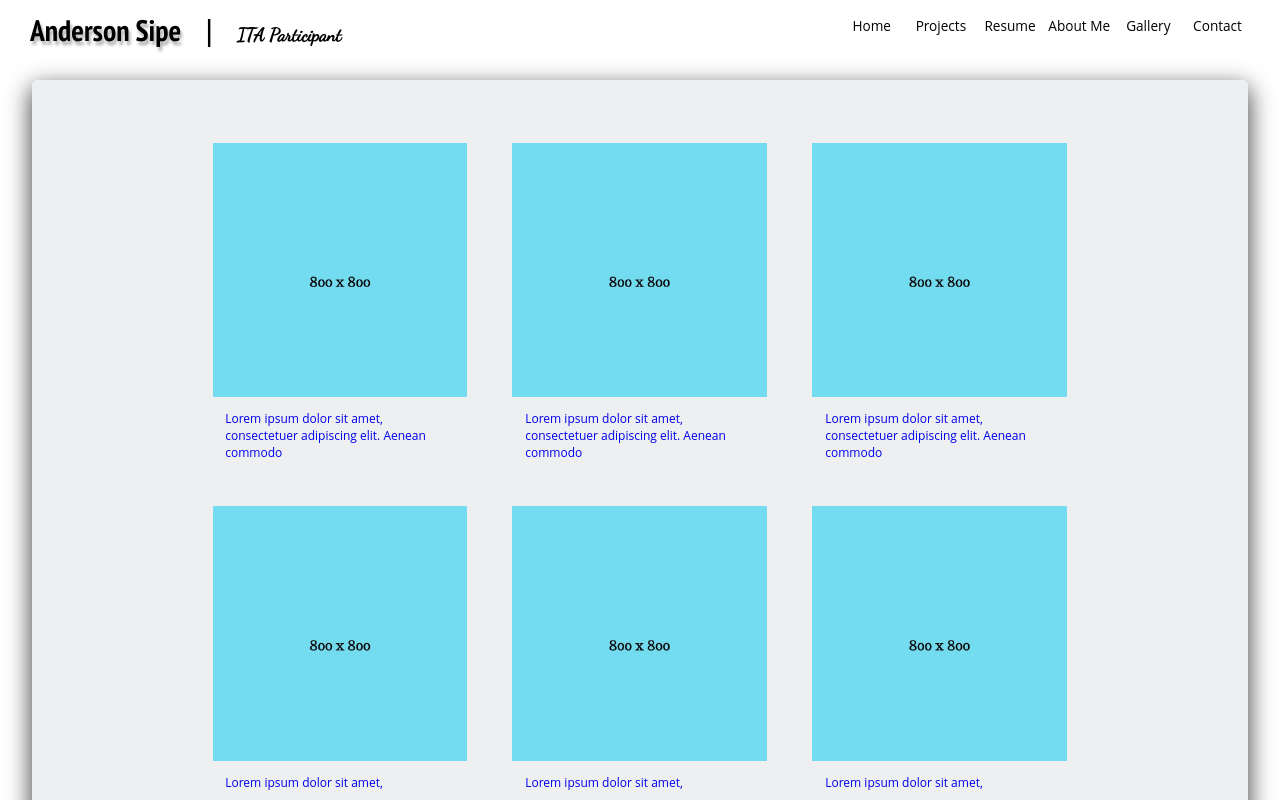
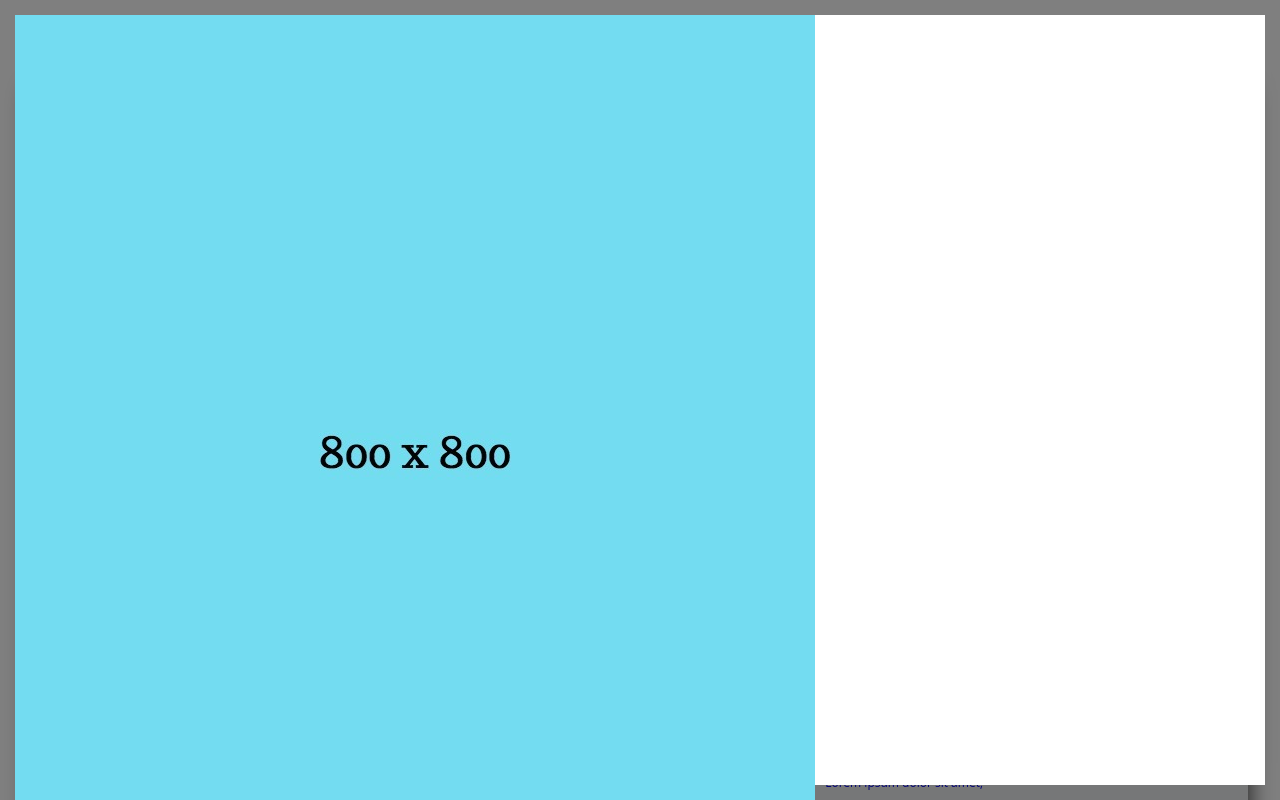
Before and after one commit to amsipe/amsipe.github.io, a plain HTML site: page gallery.html in a window 1280 px wide. Shown: the top 800 px of the page. Drawn offline with Linux system fonts and the light colour scheme.

Commit message:
additional changes

```diff
--- a/css/style.css
+++ b/css/style.css
@@ -201,6 +201,30 @@ header {
 	margin: 0;
 	padding: 3% 5% 0 5%;
 	font-size: .75em;
+}
+
+.container-lightbox {
+	position: fixed;
+	top: 0;
+	bottom: 0;
+	left: 0;
+	right: 0;
+	background-color: rgba(0,0,0,.5);
+}
+
+.lightbox-content {
+	position: absolute;
+	top: 15px;
+	bottom: 15px;
+	left: 15px;
+	right: 15px;
+	background-color: white;
+	display: block;
+}
+
+.lightbox-content img {
+	display: block;
+
 }
 
 #ita-details {
--- a/gallery.html
+++ b/gallery.html
@@ -105,6 +105,13 @@
 				</ul>
 			</section>
 		</div>
+		<div class="container-lightbox">
+			<div class="lightbox-content">
+				<img src="img/placeholder.jpg" alt="">
+			</div>
+
+
+		</div>
 
 		<footer>
 
```
